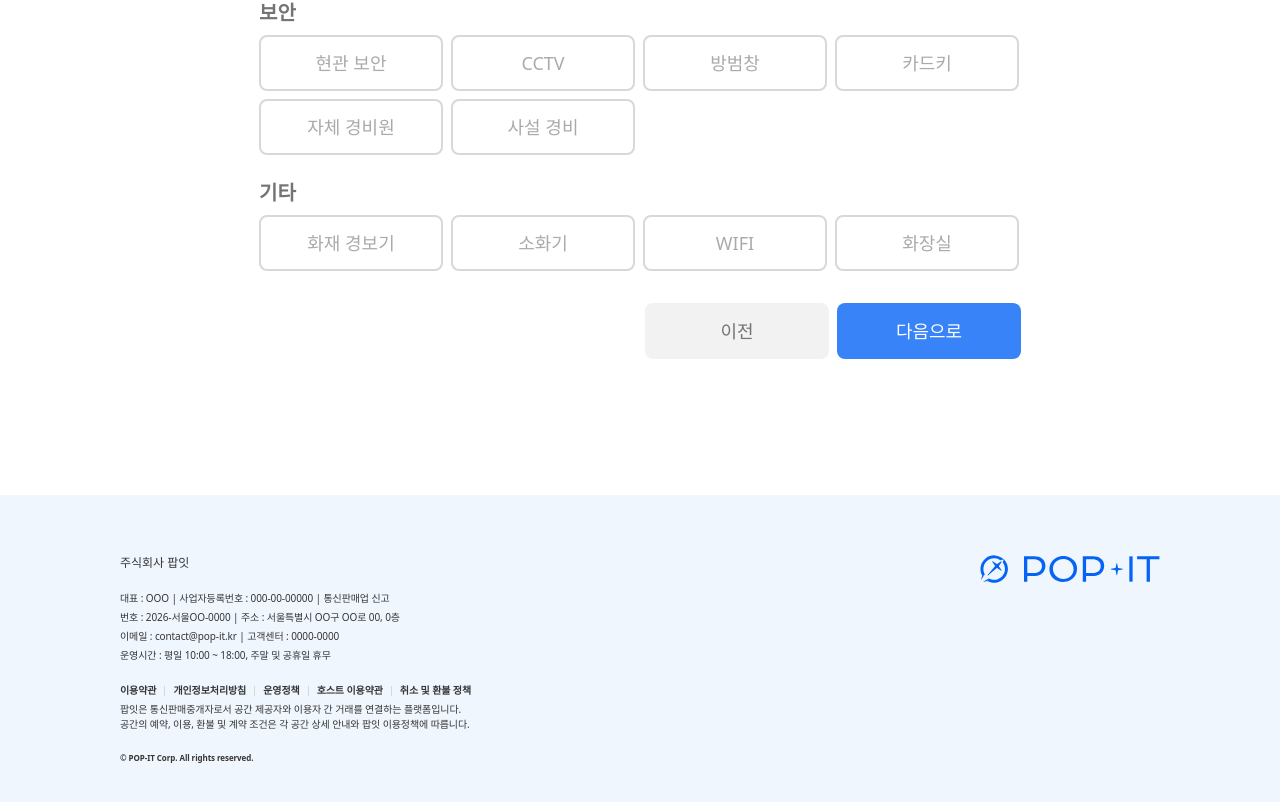
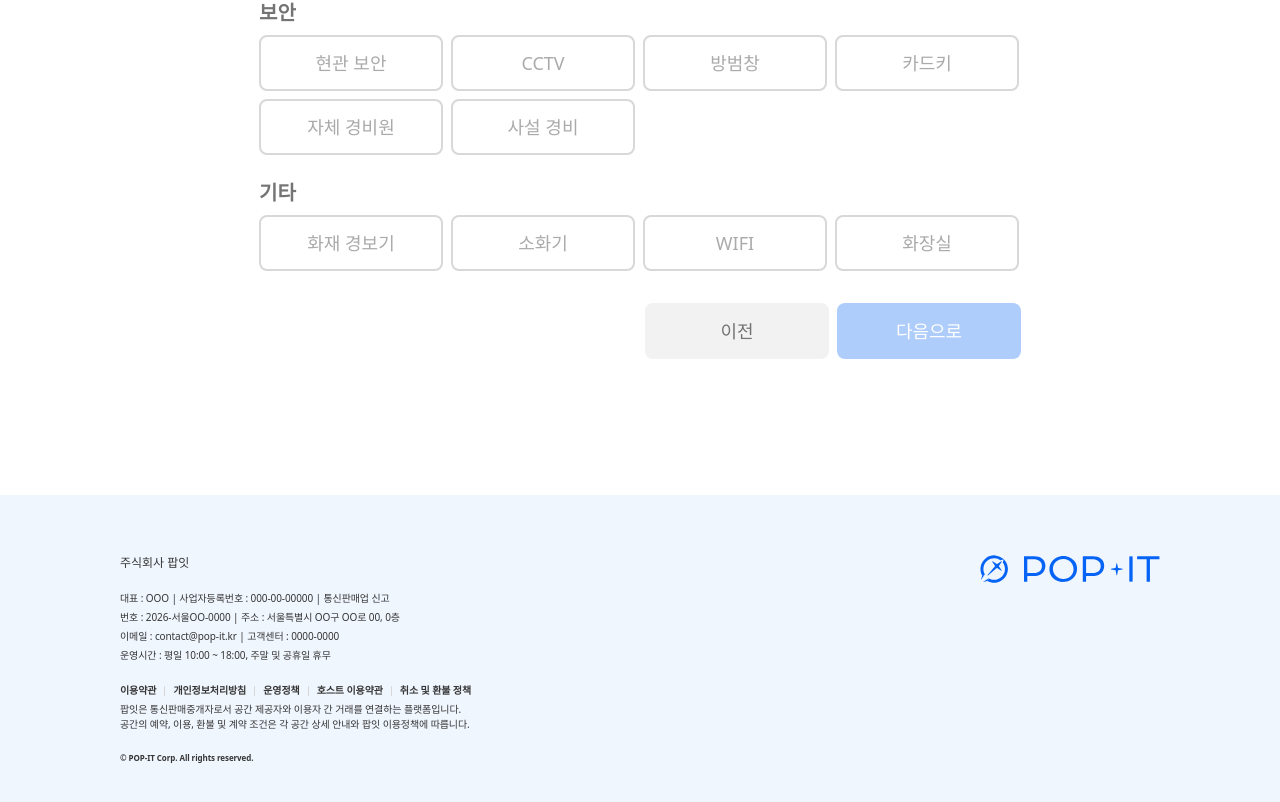
Before and after one commit to UMC-POP-IT/Pop-It-FE, a React (Vite) app: page /host/register/step3 in a window 1280 px wide. Shown: the part 1496-2298 px from the top of the page. Built offline with nearby package versions, Linux system fonts and the light colour scheme; a web font is replaced by a local one.

Commit message:
feat: Step3 층수 숫자만 입력 + 유효성 검사(다음 버튼 활성화) (#75)

```diff
--- a/src/features/host-register/pages/RegisterStep3.tsx
+++ b/src/features/host-register/pages/RegisterStep3.tsx
@@ -5,6 +5,10 @@ import Chip from "@/shared/components/Chip";
 import { useNavigate } from "react-router-dom";
 import { useRegisterStore } from "@/store/registerStore";
 import { STEPS } from "@/features/host-register/api/mock_register";
+import { type KeyboardEvent } from "react";
+
+const NO_SPINNER =
+  "[appearance:textfield] [&::-webkit-inner-spin-button]:appearance-none [&::-webkit-outer-spin-button]:appearance-none";
 
 // 칩 그룹 선택지
 const USAGE_OPTIONS = [
@@ -38,6 +42,18 @@ export const RegisterStep3 = () => {
   const navigate = useNavigate();
   const form = useRegisterStore((s) => s.form);
   const setValues = useRegisterStore((s) => s.setValues);
+  const blockNonNumeric = (e: KeyboardEvent<HTMLInputElement>) => {
+    if (["e", "E", "+", "-", "."].includes(e.key)) e.preventDefault();
+  };
+
+  const isValid =
+    form.usage !== "" &&
+    form.spaceStructure !== "" &&
+    form.area !== "" &&
+    form.floorType !== "" &&
+    form.floor !== "" &&
+    form.hasParking !== null;
+
   return (
     <div className="mx-auto flex w-full max-w-[794px] flex-col gap-8 px-4 py-6">
       {/* 페이지 제목 (가운데) */}
@@ -124,7 +140,11 @@ export const RegisterStep3 = () => {
             type="number"
             placeholder="층수 입력"
             value={form.floor}
-            onChange={(e) => setValues({ floor: e.target.value })}
+            onChange={(e) =>
+              setValues({ floor: e.target.value.replace(/[^0-9]/g, "") })
+            }
+            onKeyDown={blockNonNumeric}
+            className={NO_SPINNER}
           />
           <span className="text-text-secondary pointer-events-none absolute top-1/2 right-4 -translate-y-1/2 text-lg font-medium">
             층
@@ -189,6 +209,7 @@ export const RegisterStep3 = () => {
         <Button
           variant="primary"
           size="nav"
+          disabled={!isValid}
           onClick={() => navigate("/host/register/step4")}
         >
           다음으로
```
